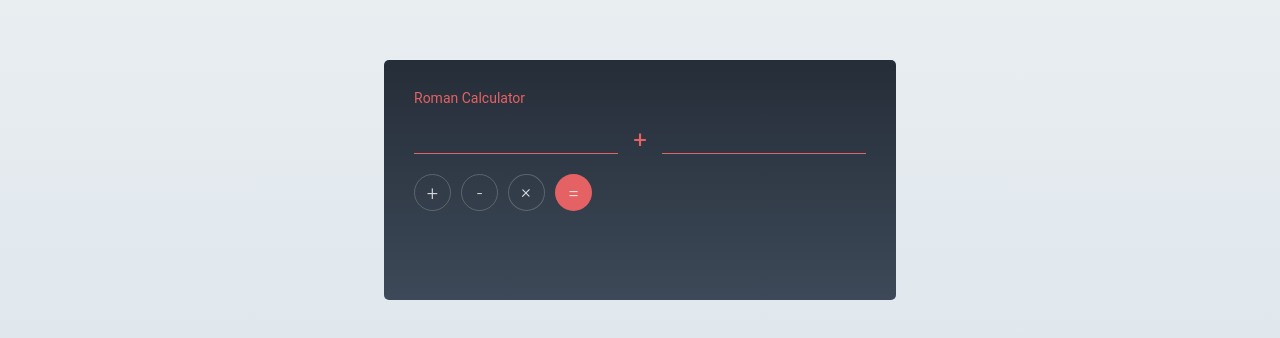
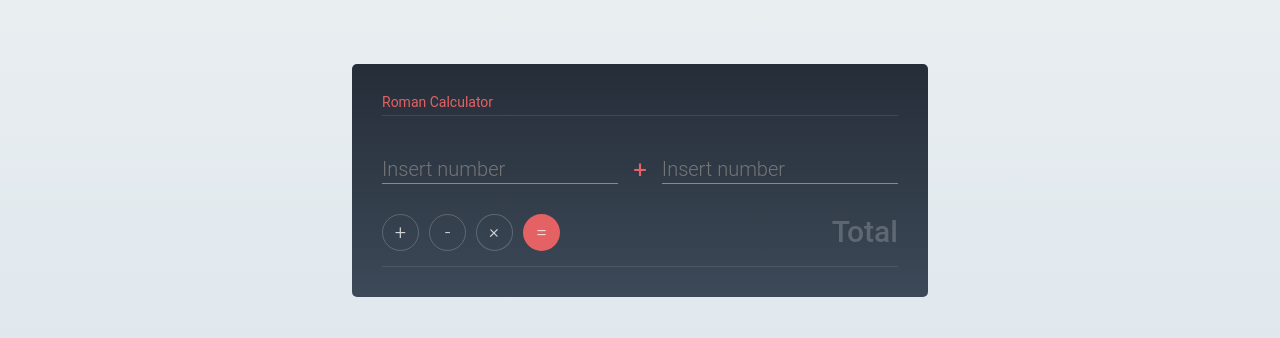
Before and after one commit to Jeff-Moraes/RomanNumeralsCalculator, a React (Create React App) app: page / in a window 1280 px wide. Shown: the part 220-558 px from the top of the page. Built offline with nearby package versions, Linux system fonts and the light colour scheme.

Commit message:
Edit style

```diff
--- a/src/components/Calculator.js
+++ b/src/components/Calculator.js
@@ -90,6 +90,7 @@ export default class Calculator extends Component {
               type="text"
               name="firstValue"
               id="firstResult"
+              placeholder="Insert number"
               value={this.state.firstValue}
               onChange={this.handleChange}
             />
@@ -98,10 +99,12 @@ export default class Calculator extends Component {
               type="text"
               name="secondValue"
               id="secondResult"
+              placeholder="Insert number"
               value={this.state.secondValue}
               onChange={this.handleChange}
             />
           </div>
+          <div className="flex-row">
             <div className="buttons">
               <button
                 type="button"
@@ -129,8 +132,13 @@ export default class Calculator extends Component {
               </button>
               <button type="submit">=</button>
             </div>
+            {this.state.result ? (
+              <h1>{this.state.result}</h1>
+            ) : (
+              <h1 className="total">Total</h1>
+            )}
+          </div>
         </form>
-        <h1>{this.state.result}</h1>
       </Container>
     );
   }
--- a/src/styles/styles.js
+++ b/src/styles/styles.js
@@ -1,10 +1,8 @@
 import styled from "styled-components";
 
 export const Container = styled.div`
-  height: 30vh;
-  width: 40vw;
+  width: 45vw;
   min-width: 300px;
-
   padding: 30px;
 
   background: #252d38;
@@ -16,17 +14,13 @@ export const Container = styled.div`
   p {
     color: #e46263;
     font-weight: 400;
-  }
-  h1 {
-    font-size: 30px;
-    font-weight: 500;
-    color: rgba(255, 255, 255, 0.9);
-    margin-top: 20px;
+    padding-bottom: 5px;
+    border-bottom: 0.5px solid rgba(255, 255, 255, 0.1);
   }
 
   form {
     .values {
-      margin: 20px 0;
+      margin: 40px 0 30px;
 
       display: flex;
       input {
@@ -40,6 +34,9 @@ export const Container = styled.div`
         text-transform: uppercase;
         color: rgba(255, 255, 255, 0.7);
 
+        &:placeholder-shown {
+          text-transform: none;
+        }
         &:hover {
           border-bottom: 1px solid #fa4243;
         }
@@ -55,6 +52,12 @@ export const Container = styled.div`
 
         margin: 0 15px;
       }
+    }
+    .flex-row {
+      display: flex;
+      justify-content: space-between;
+      padding-bottom: 15px;
+      border-bottom: 0.5px solid rgba(255, 255, 255, 0.1);
     }
     .buttons {
       display: flex;
@@ -93,5 +96,14 @@ export const Container = styled.div`
         }
       }
     }
+    h1 {
+      font-size: 30px;
+      font-weight: 500;
+      color: rgba(255, 255, 255, 0.9);
+
+      &.total {
+        color: rgba(255, 255, 255, 0.2);
+      }
+    }
   }
 `;
```
Lines whose indentation alone changed are shown as unchanged.
